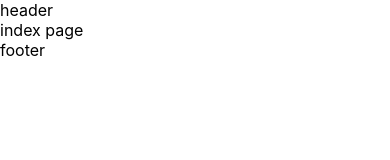
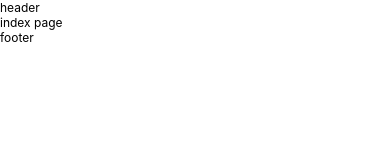
Before and after one commit to skd6150/inhaps, a Next.js app: page / in a window 390 px wide. Shown: the top 160 px of the page. Built offline with nearby package versions, Linux system fonts and the light colour scheme.

Commit message:
feat: 전역 스타일 추가

```diff
--- a/styles/globals.css
+++ b/styles/globals.css
@@ -2,8 +2,68 @@ html,
 body {
   padding: 0;
   margin: 0;
-  font-family: -apple-system, BlinkMacSystemFont, Segoe UI, Roboto, Oxygen,
-    Ubuntu, Cantarell, Fira Sans, Droid Sans, Helvetica Neue, sans-serif;
+  font-family: Noto Sans Korean, -apple-system, BlinkMacSystemFont, Segoe UI,
+    Roboto, Oxygen, Ubuntu, Cantarell, Fira Sans, Droid Sans, Helvetica Neue,
+    sans-serif;
+  overflow-x: hidden;
+
+  --maxWidth-none: "none";
+  --maxWidth-xs: 20rem;
+  --maxWidth-sm: 24rem;
+  --maxWidth-md: 28rem;
+  --maxWidth-lg: 32rem;
+  --maxWidth-xl: 36rem;
+  --maxWidth-2xl: 42rem;
+  --maxWidth-3xl: 48rem;
+  --maxWidth-4xl: 56rem;
+  --maxWidth-full: "100%";
+  --maxWidth-wrapper: var(--maxWidth-3xl);
+  --spacing-px: "1px";
+  --spacing-0: 0;
+  --spacing-1: 0.25rem;
+  --spacing-2: 0.5rem;
+  --spacing-3: 0.75rem;
+  --spacing-4: 1rem;
+  --spacing-5: 1.25rem;
+  --spacing-6: 1.5rem;
+  --spacing-8: 2rem;
+  --spacing-10: 2.5rem;
+  --spacing-12: 3rem;
+  --spacing-16: 4rem;
+  --spacing-20: 5rem;
+  --spacing-24: 6rem;
+  --spacing-32: 8rem;
+  --spacing-48: 12rem;
+
+  --fontWeight-normal: 400;
+  --fontWeight-medium: 500;
+  --fontWeight-semibold: 600;
+  --fontWeight-bold: 700;
+  --fontWeight-extrabold: 800;
+  --fontWeight-black: 900;
+  --fontSize-root: 16px;
+
+  --color-light: #ffffff;
+  --color-dark: #000000;
+  --color-text-light: #959595;
+  --color-primary: #005bac;
+  --color-secondary: #f1f1f1;
+  --color-thead: #2e2e2e;
+
+  --fontSize-0: 0.833rem;
+  --fontSize-1: 1rem;
+  --fontSize-2: 1.2rem;
+  --fontSize-3: 1.44rem;
+  --fontSize-4: 1.728rem;
+  --fontSize-5: 2.074rem;
+  --fontSize-6: 2.488rem;
+  --fontSize-7: 2.986rem;
+}
+
+@media (max-width: 400px) {
+  html {
+    font-size: 12px;
+  }
 }
 
 a {
```
Also changed, not shown: styles/normalize.css (added).
